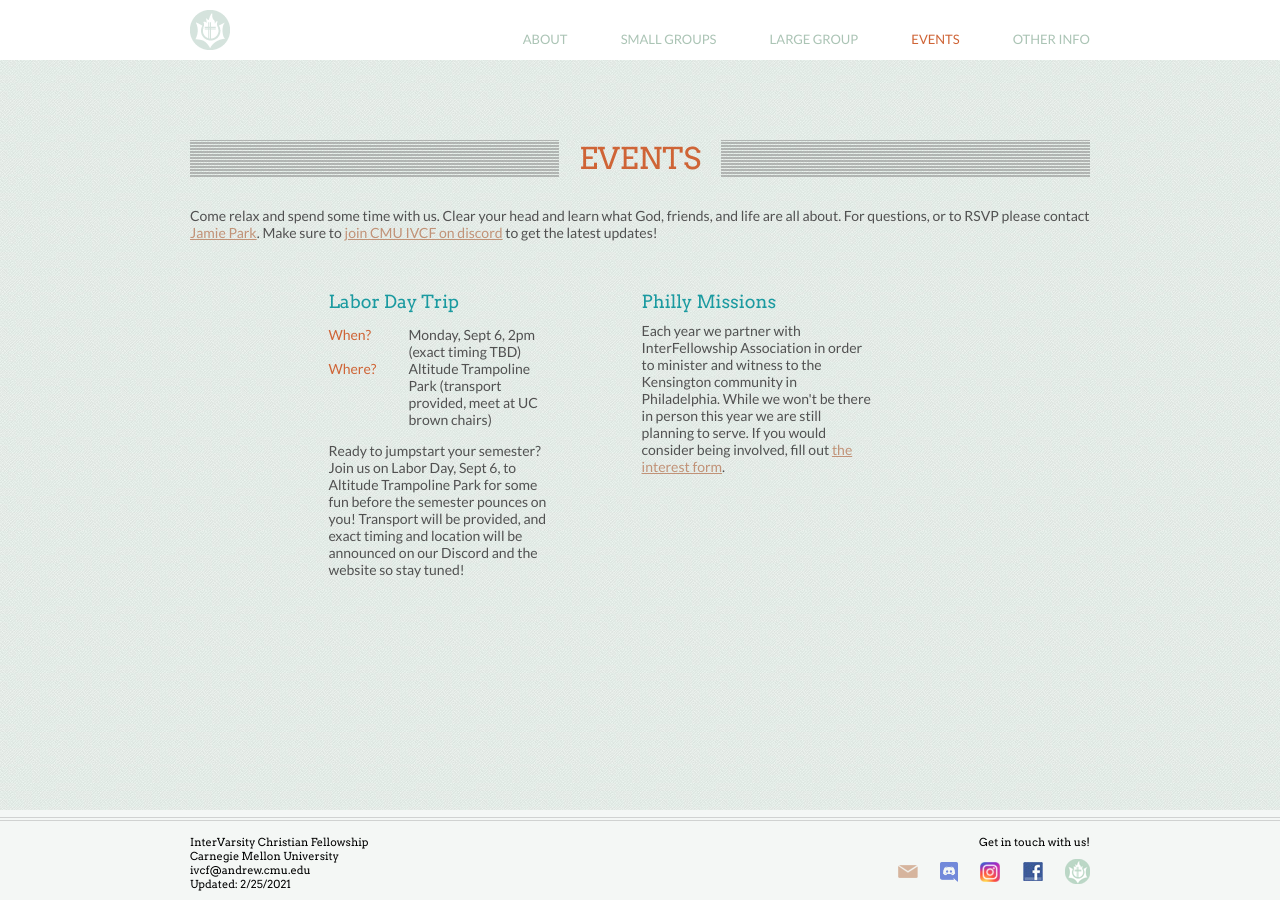
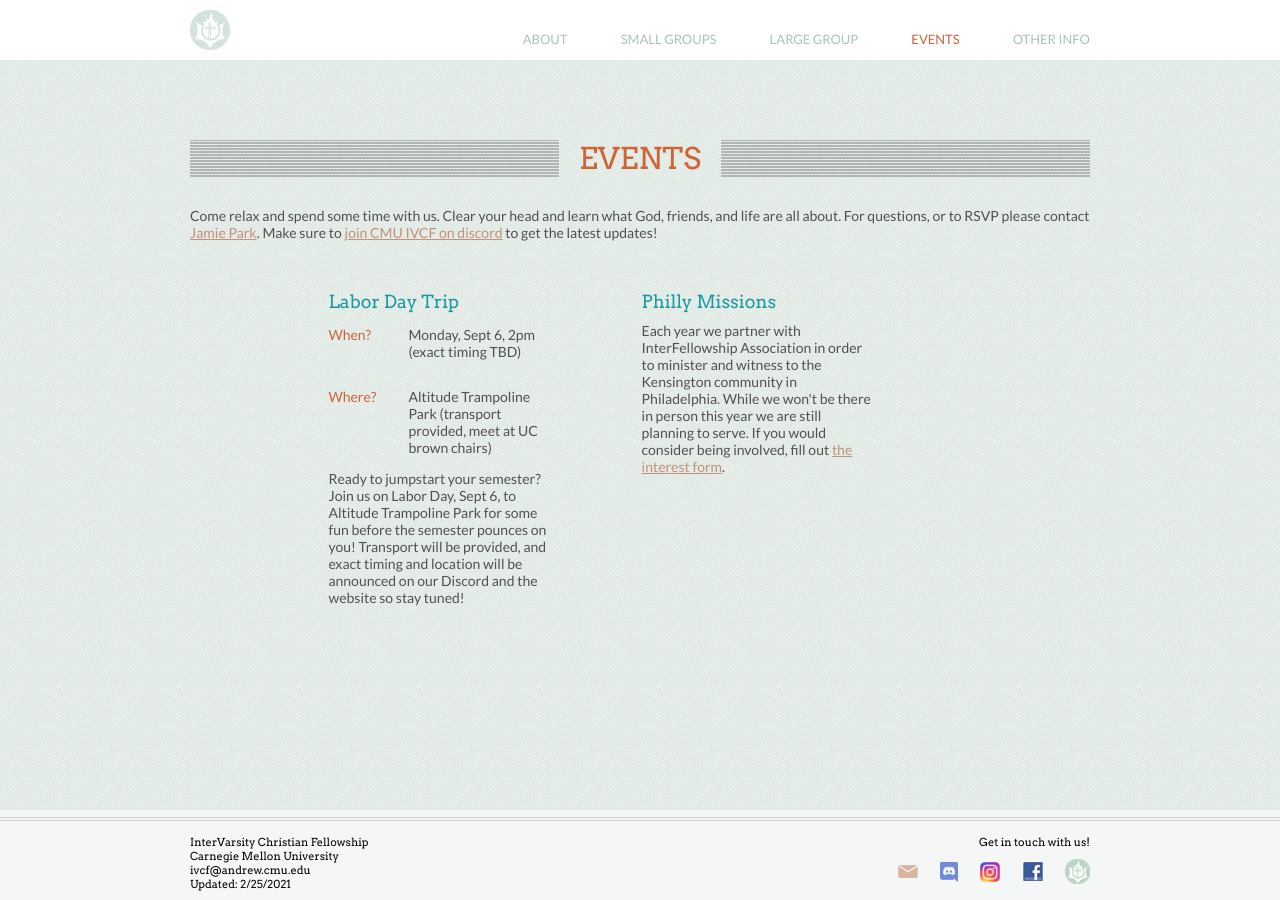
Before and after one commit to ivcf-cmu/ivcf-cmu.github.io, a Jekyll site: the page built from events.md, in a window 1280 px wide. Built offline with Jekyll 4.4.1, drawn with Linux system fonts in a browser that asks for light colours.

Commit message:
Fix errors with website

```diff
--- a/events.md
+++ b/events.md
@@ -29,6 +29,8 @@ Come relax and spend some time with us. Clear your head and learn what God, frie
 			<h2>Labor Day Trip</h2>
 			<dl>
 				<dt>When?&nbsp;</dt><dd>Monday, Sept 6, 2pm (exact timing TBD)</dd>
+			</dl>
+			<dl>
 				<dt>Where?&nbsp;</dt><dd>Altitude Trampoline Park (transport provided, meet at UC brown chairs)</dd>
 			</dl>
 			<p>
```
